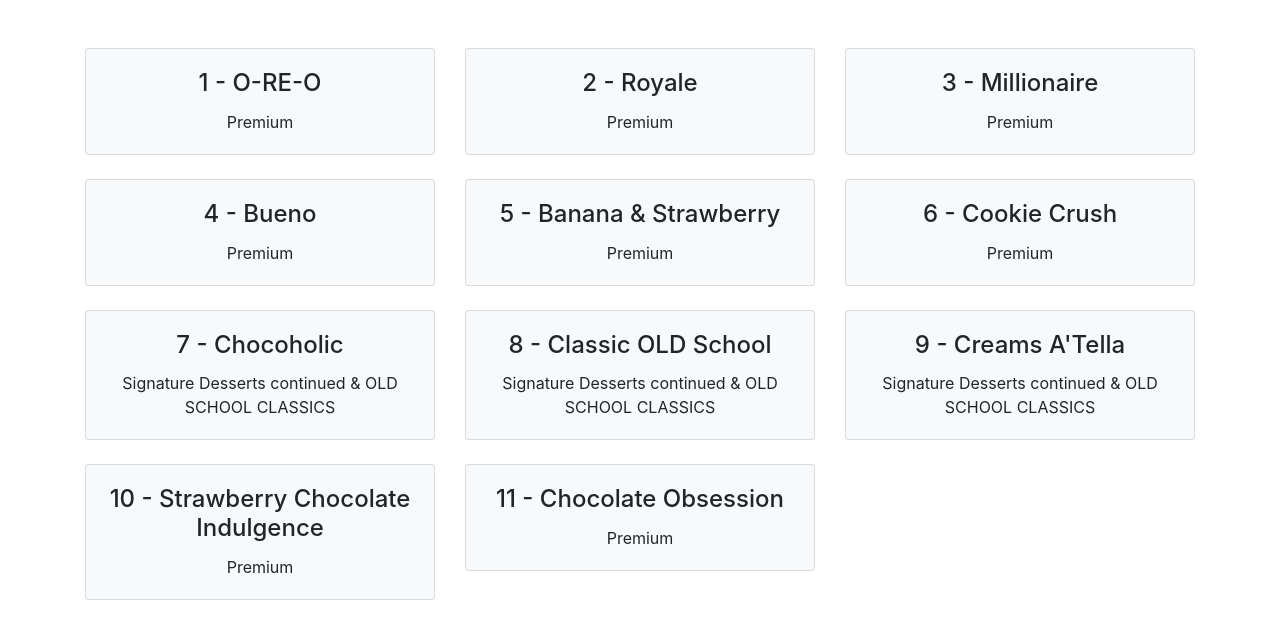
After one commit to honeyBeexO/writely, a Django app: page /crepes/ in a window 1280 px wide. The commit adds this page. Shown: the top 639 px of the page. Run offline with Django 5.2, Linux system fonts and the light colour scheme; data comes from the database, SQL or seed files in the repository; some libraries are stand-ins or nearby versions.

Commit message:
listViews

```diff
--- a/creamsQuizz/models.py
+++ b/creamsQuizz/models.py
@@ -179,7 +179,7 @@ class DessertBase(models.Model):
 class Waffel(DessertBase):
     pass
 
-class Crep(DessertBase):
+class Crepe(DessertBase):
     pass
 
 class CookieDough(models.Model):
--- /dev/null
+++ b/creamsQuizz/templates/creamsQuizz/base/quizz_base.html
@@ -0,0 +1,31 @@
+<!DOCTYPE html>
+<html lang="en">
+<head>
+    <meta charset="UTF-8">
+    <meta name="viewport" content="width=device-width, initial-scale=1.0">
+    <title>Waffle List</title>
+    <link href="https://stackpath.bootstrapcdn.com/bootstrap/4.5.2/css/bootstrap.min.css" rel="stylesheet">
+    <style>
+        .card {
+            cursor: pointer;
+            transition: transform 0.2s;
+        }
+        .card:hover {
+            transform: scale(1.05);
+        }
+        .card-body {
+            text-align: center;
+        }
+    </style>
+</head>
+<body>
+    {% block content %}
+
+
+
+    {% endblock content %}
+    <script src="https://code.jquery.com/jquery-3.5.1.slim.min.js"></script>
+    <script src="https://cdn.jsdelivr.net/npm/@popperjs/core@2.5.3/dist/umd/popper.min.js"></script>
+    <script src="https://stackpath.bootstrapcdn.com/bootstrap/4.5.2/js/bootstrap.min.js"></script>
+</body>
+</html>
--- /dev/null
+++ b/creamsQuizz/templates/creamsQuizz/crepes_list.html
@@ -0,0 +1,21 @@
+{% extends "creamsQuizz/base/quizz_base.html" %}
+{% block content %}
+
+{% if dessert %}
+    <div class="container mt-5">
+        <div class="row">
+            {% for d in dessert %}
+            <div class="col-md-4 mb-4">
+                <div class="card bg-light" onclick="window.location.href='#'">
+                    <div class="card-body">
+                        <h4 class="card-title">{{ forloop.counter}} - {{ d.name }}</h4>
+                        <p class="card-text">{{d.type|truncatewords:20 }}</p>
+                    </div>
+                </div>
+            </div>
+            {% endfor %}
+        </div>
+    </div>
+{% endif %}
+
+{% endblock content %}
--- a/creamsQuizz/templates/creamsQuizz/index.html
+++ b/creamsQuizz/templates/creamsQuizz/index.html
@@ -27,7 +27,7 @@
     <div class="container mt-5">
         <div class="row">
             <div class="col-md-4">
-                <div class="card bg-primary text-white" onclick="window.location.href='{% url 'quizz:index' %}'">
+                <div class="card bg-primary text-white" onclick="window.location.href='{% url 'quizz:waffels' %}'">
                     <div class="card-body">
                         <h5 class="card-title">Waffles</h5>
                     </div>
--- a/creamsQuizz/urls.py
+++ b/creamsQuizz/urls.py
@@ -3,6 +3,9 @@ from . import views
 app_name = 'quizz'
 urlpatterns = [
     path('', views.index, name="index"),
+    path('waffels/',views.WaffelListView.as_view(),name='waffels'),
+    path('crepes/',views.CrepesListView.as_view(),name='crepes'),
+    path('cookies/',views.CookieDoughsListView.as_view(),name='cookies'),
     path('quizz/<int:waffel_id>/', views.waffles_quizz, name="waffles-quizz"),
 
 ]
--- a/creamsQuizz/views.py
+++ b/creamsQuizz/views.py
@@ -1,10 +1,10 @@
 from django.shortcuts import render, get_object_or_404 # type: ignore
-from .models import Waffel,CookieDough,Crep,Cake,Sauce,Topping,Icecream
+from .models import Waffel,CookieDough,Crepe,Cake,Sauce,Topping,Icecream
 # Create your views here.
 
 def index(request):
     waffels = Waffel.objects.all()
-    creps = Crep.objects.all()
+    creps = Crepe.objects.all()
     cookies = CookieDough.objects.all()
     context = {
         'waffels': waffels,
@@ -12,6 +12,30 @@ def index(request):
         'cookies':cookies
         }
     return render(request,'creamsQuizz/index.html',context)
+
+from django.http import HttpResponseRedirect,Http404
+from django.urls import reverse
+from django.views import generic
+from django.utils import timezone
+from django.db.models import F,Q
+
+class WaffelListView(generic.ListView):
+    model = Waffel
+    template_name = 'creamsQuizz/waffels_list.html'
+    context_object_name ='dessert'
+
+class CrepesListView(generic.ListView):
+    model = Crepe
+    template_name = 'creamsQuizz/crepes_list.html'
+    context_object_name ='dessert'
+
+class CookieDoughsListView(generic.ListView):
+    model = CookieDough
+    template_name = 'creamsQuizz/cookies_list.html'
+    context_object_name ='dessert'
+
+
+
 
 def home(request):
     context = {
@@ -22,7 +46,6 @@ def home(request):
         'waffles': Waffel.objects.all()
     }
     return render(request, 'creamsQuizz/home.html', context=context)
-
 from . forms import WaffleQuizForm
 def get_feedback(selected,correct):
     feedback = []
```
Also changed, not shown: creamsQuizz/admin.py (+6 -6 lines), creamsQuizz/templates/creamsQuizz/cookies_list.html (added, +21 -0 lines), creamsQuizz/templates/creamsQuizz/detail.html (added, +19 -0 lines), creamsQuizz/templates/creamsQuizz/waffels_list.html (added, +21 -0 lines), blog/migrations/0024_alter_post_tag.py (added), creamsQuizz/migrations/0013_rename_crep_crepe.py (added), db.sqlite3.
